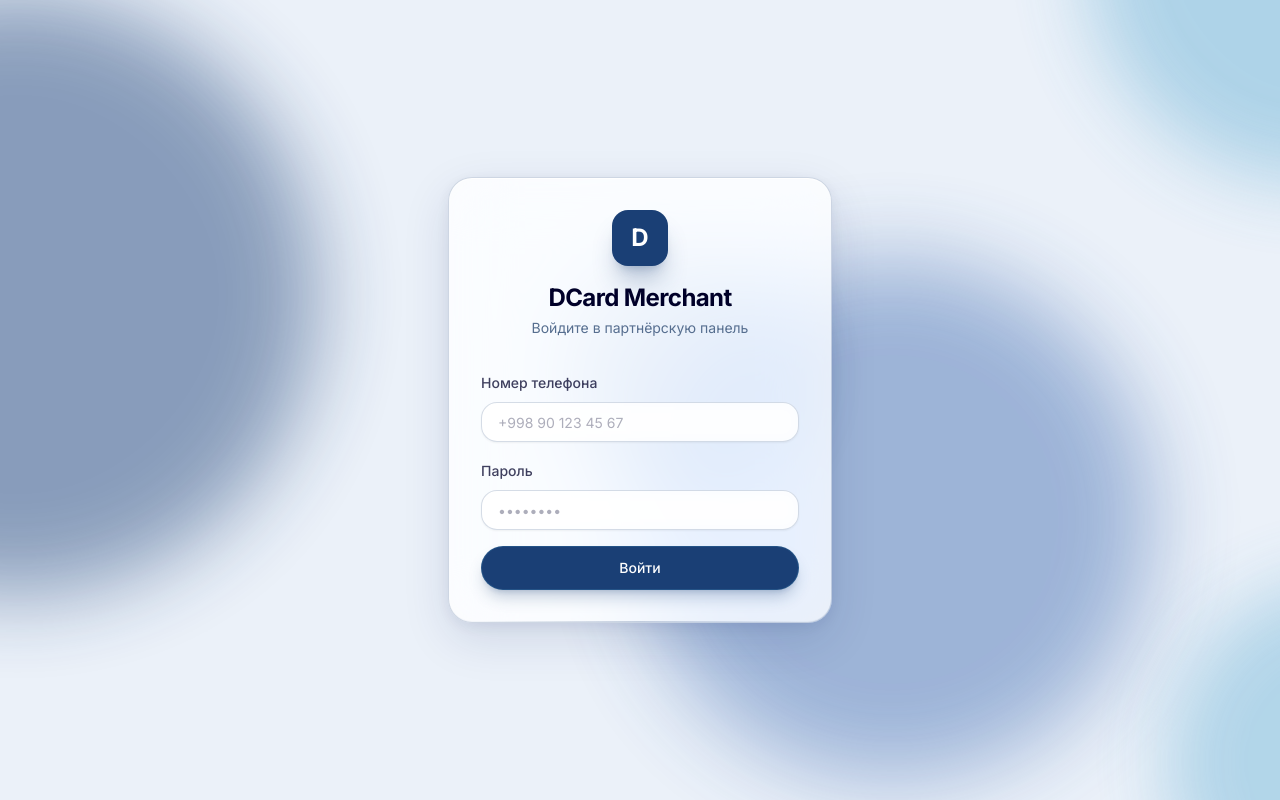
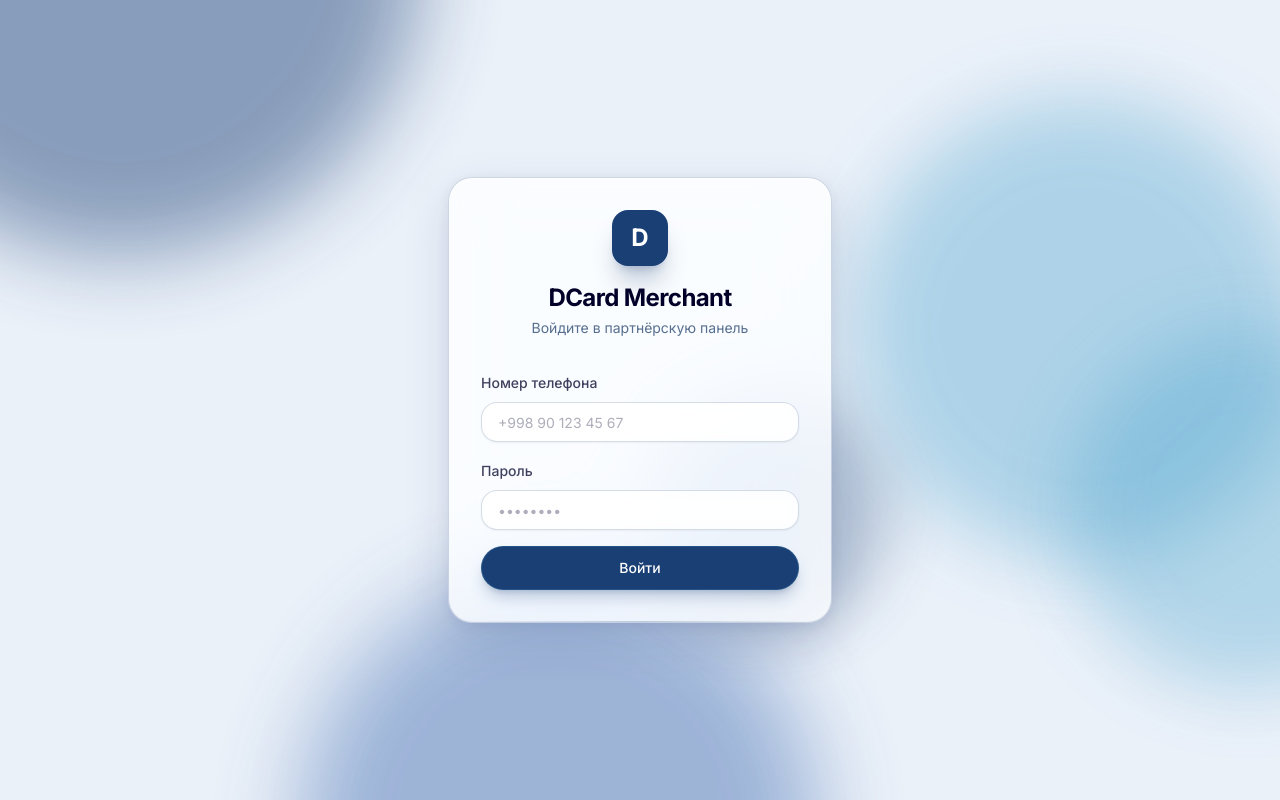
Before and after one commit to Ismailov-M11/dcard_merchant, a React (Vite) app: page /login in a window 1280 px wide. Built offline with nearby package versions, Linux system fonts and the light colour scheme; no server answers.

Commit message:
feat: update floating orb animations for medium speed and adjust animation delays

```diff
--- a/src/index.css
+++ b/src/index.css
@@ -250,46 +250,47 @@ body {
   /* opacity controlled per-element */
 }
 
-/* ─── Floating orb animations — slow, organic, non-repeating rhythm ── */
+/* ─── Floating orb animations — medium speed, go off-screen & return ─ */
 @keyframes orb-drift-1 {
   0%    { transform: translate(0,       0); }
-  13%   { transform: translate(130px,  -95px); }
-  37%   { transform: translate(-105px,  205px); }
-  58%   { transform: translate(265px,   55px); }
-  79%   { transform: translate(-75px,  -145px); }
+  18%   { transform: translate(250px,  -165px); }
+  36%   { transform: translate(-390px,  205px); }
+  54%   { transform: translate(210px,   360px); }
+  72%   { transform: translate(-55px,  -330px); }
   100%  { transform: translate(0,       0); }
 }
 
 @keyframes orb-drift-2 {
   0%    { transform: translate(0,       0); }
-  29%   { transform: translate(-205px,  115px); }
-  61%   { transform: translate(145px,  -225px); }
+  27%   { transform: translate(-290px,  185px); }
+  52%   { transform: translate(160px,  -310px); }
+  78%   { transform: translate(-130px,  225px); }
   100%  { transform: translate(0,       0); }
 }
 
 @keyframes orb-drift-3 {
   0%    { transform: translate(0,       0); }
-  11%   { transform: translate(85px,   175px); }
-  31%   { transform: translate(-180px,  -75px); }
-  52%   { transform: translate(225px,  -155px); }
-  73%   { transform: translate(-95px,   215px); }
-  89%   { transform: translate(155px,    45px); }
+  14%   { transform: translate(130px,   260px); }
+  31%   { transform: translate(-270px, -160px); }
+  49%   { transform: translate(360px,  -205px); }
+  67%   { transform: translate(-185px,  190px); }
+  85%   { transform: translate(230px,   115px); }
   100%  { transform: translate(0,       0); }
 }
 
 @keyframes orb-drift-4 {
   0%    { transform: translate(0,       0); }
-  23%   { transform: translate(-235px, -115px); }
-  47%   { transform: translate(175px,   185px); }
-  71%   { transform: translate(-125px,   75px); }
+  22%   { transform: translate(-310px, -190px); }
+  45%   { transform: translate(250px,   160px); }
+  68%   { transform: translate(-160px, -360px); }
   100%  { transform: translate(0,       0); }
 }
 
-/* Different prime-ish durations so orbs never fully sync */
-.orb-drift-1 { animation: orb-drift-1 38s ease-in-out infinite; }
-.orb-drift-2 { animation: orb-drift-2 29s ease-in-out infinite; }
-.orb-drift-3 { animation: orb-drift-3 44s ease-in-out infinite; }
-.orb-drift-4 { animation: orb-drift-4 33s ease-in-out infinite; }
+/* Non-multiple durations so orbs never sync; middle-speed (not fast, not slow) */
+.orb-drift-1 { animation: orb-drift-1 19s ease-in-out infinite; }
+.orb-drift-2 { animation: orb-drift-2 16s ease-in-out infinite; }
+.orb-drift-3 { animation: orb-drift-3 23s ease-in-out infinite; }
+.orb-drift-4 { animation: orb-drift-4 17s ease-in-out infinite; }
 
 /* ─── Curtain lift (login → dashboard) ────────────────────────────── */
 @keyframes curtain-up {
--- a/src/pages/LoginPage.tsx
+++ b/src/pages/LoginPage.tsx
@@ -18,12 +18,17 @@ const LoginPage = () => {
   const handleSubmit = async (e: React.FormEvent) => {
     e.preventDefault();
     setLoading(true);
+    // Block App.tsx redirect guard BEFORE any await that triggers setUser —
+    // this guarantees LoginPage stays mounted regardless of React's render timing.
+    startLoginTransition();
     try {
       await login({ phone: phone || 'demo', password: password || 'demo' });
-      // Block App.tsx redirect guard so LoginPage stays mounted during animation
-      startLoginTransition();
+      // Hold spinner visible for 0.5s, then trigger the page lift.
+      await new Promise<void>((r) => setTimeout(r, 500));
       setLeaving(true);
     } catch {
+      // On failure, unblock the redirect guard and restore the form.
+      endLoginTransition();
       setLoading(false);
     }
   };
@@ -38,7 +43,7 @@ const LoginPage = () => {
       className={`fixed inset-0 flex items-center justify-center px-4 overflow-hidden bg-background${leaving ? ' animate-curtain-up' : ''}`}
       onAnimationEnd={leaving ? handleAnimationEnd : undefined}
     >
-      {/* ── Animated background orbs — slow, desynchronised ── */}
+      {/* ── Animated background orbs ── */}
       <div className="absolute inset-0 pointer-events-none">
         <div
           className="absolute rounded-full orb-drift-1 w-[600px] h-[600px] -top-48 -left-48"
@@ -46,19 +51,19 @@ const LoginPage = () => {
         />
         <div
           className="absolute rounded-full orb-drift-2 w-[460px] h-[460px] -top-16 -right-32"
-          style={{ background: 'rgba(78,164,204,0.48)', filter: 'blur(38px)', opacity: 0.80, animationDelay: '-14s' }}
+          style={{ background: 'rgba(78,164,204,0.48)', filter: 'blur(38px)', opacity: 0.80, animationDelay: '-6s' }}
         />
         <div
           className="absolute rounded-full orb-drift-3 w-[520px] h-[520px] -bottom-28 left-1/3"
-          style={{ background: 'rgba(43,91,168,0.52)', filter: 'blur(44px)', opacity: 0.78, animationDelay: '-19s' }}
+          style={{ background: 'rgba(43,91,168,0.52)', filter: 'blur(44px)', opacity: 0.78, animationDelay: '-11s' }}
         />
         <div
           className="absolute rounded-full orb-drift-4 w-[360px] h-[360px] bottom-10 -right-20"
-          style={{ background: 'rgba(78,164,204,0.44)', filter: 'blur(36px)', opacity: 0.82, animationDelay: '-11s' }}
+          style={{ background: 'rgba(78,164,204,0.44)', filter: 'blur(36px)', opacity: 0.82, animationDelay: '-4s' }}
         />
         <div
           className="absolute rounded-full orb-drift-1 w-[240px] h-[240px] top-1/2 left-1/2"
-          style={{ background: 'rgba(26,63,117,0.38)', filter: 'blur(30px)', opacity: 0.70, animationDelay: '-25s' }}
+          style={{ background: 'rgba(26,63,117,0.38)', filter: 'blur(30px)', opacity: 0.70, animationDelay: '-14s' }}
         />
       </div>
 
```
